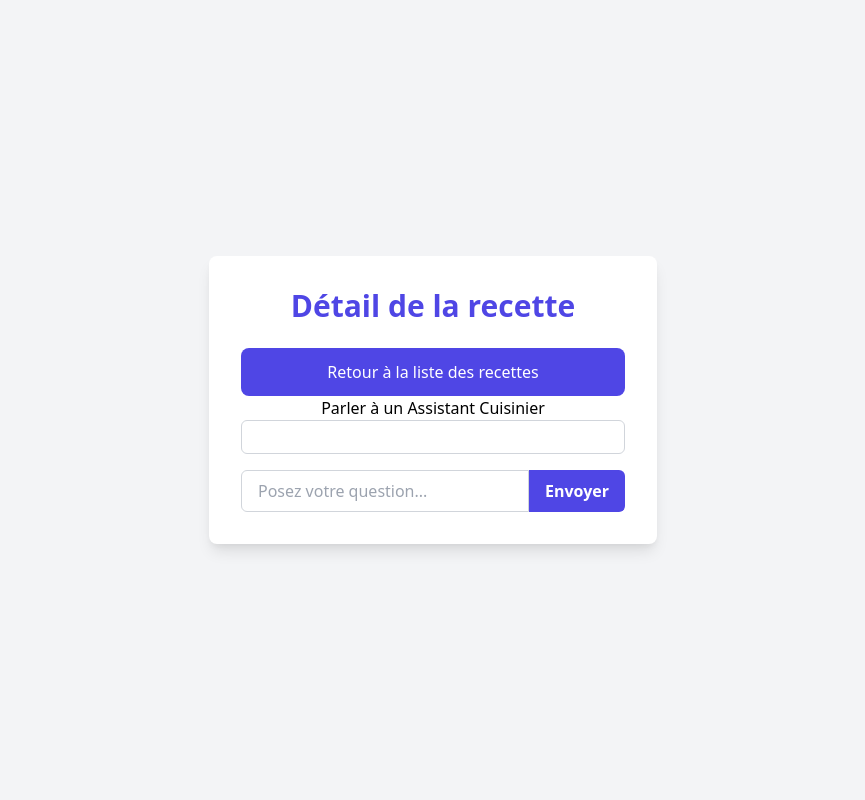
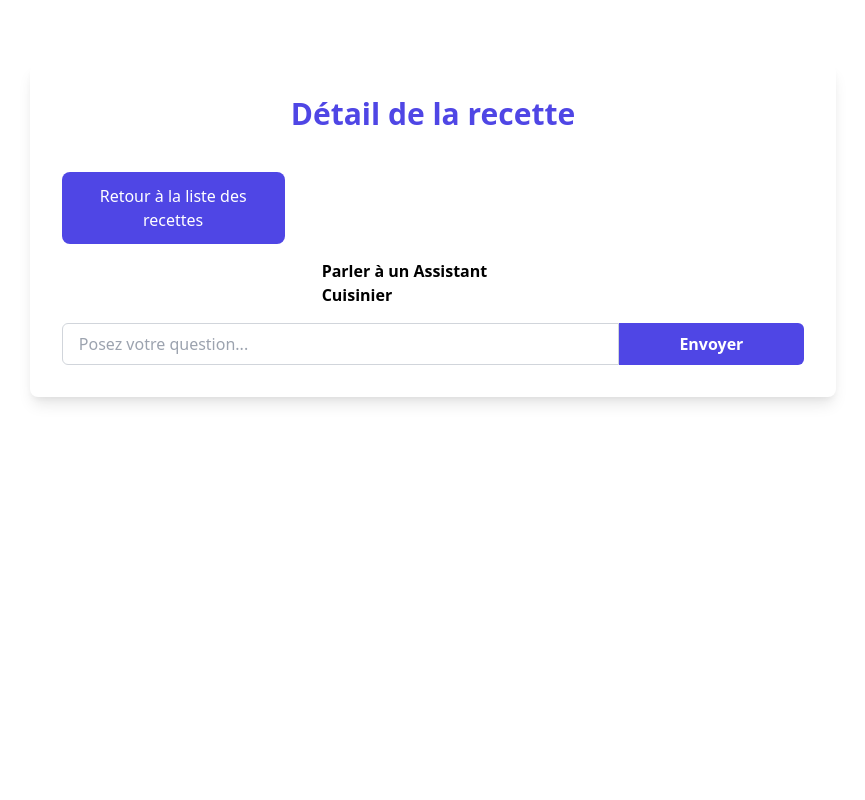
Before and after one commit to Ricardogn224/CuisineConnect, a Flask app: template templates/recette_detail.html in a window 1280 px wide. Shown: the whole page, without its empty margins (207-1072 px from the left). Run offline with Flask 2, Linux system fonts and the light colour scheme; the template is opened without the code that fills it, so the values that code supplies are empty.

Commit message:
style css elements

```diff
--- a/app.py
+++ b/app.py
@@ -1,4 +1,4 @@
-from flask import Flask, request, render_template, redirect, jsonify
+from flask import Flask, request, render_template, redirect, jsonify, url_for
 import openai
 import json
 from dotenv import load_dotenv
@@ -20,7 +20,7 @@ openai.api_key = secret_key
 def get_recipes(number):
     # Afficher la liste des recettes africaines
     recettes = openai.Completion.create(
-        engine="text-davinci-002",
+        engine="gpt-3.5-turbo-instruct",
         prompt="Propose moi {number} recettes de cuisine africaine en utilisant des ingrédients de votre choix. Chaque recette doit être au format JSON avec les clés : titre, type, nombre de personnes, et ingrédients. Les clés doivent être en minuscules. Veuillez fournir une liste contenant {number} dictionnaires représentant les recettes, sans texte supplémentaire avant ou après la liste.",
         max_tokens=2000
     )
@@ -40,7 +40,7 @@ def get_recipes(number):
 def get_recipe_form(type_recette, nombre_personnes, ingredients_disponibles):
     # Générer la recette
     recettes = openai.Completion.create(
-        engine="text-davinci-002",
+        engine="gpt-3.5-turbo-instruct",
         prompt=f"Propose 5 recettes de {type_recette} pour {nombre_personnes} personnes avec les ingrédients suivants : {ingredients_disponibles}, Chaque recette doit être au format JSON avec les clés : titre, type, nombre de personnes, et ingrédients. Les clés doivent être en minuscules. Veuillez fournir une liste contenant 5 dictionnaires représentant les recettes, sans texte supplémentaire avant ou après la liste.",
         max_tokens=2000
     )
@@ -86,7 +86,7 @@ def recettes():
     else:
         # Afficher la liste des recettes africaines
         recettes = openai.Completion.create(
-            engine="text-davinci-002",
+            engine="gpt-3.5-turbo-instruct",
             prompt=f"Propose 5 recettes de cuisine africaines avec les ingrédients de ton choix. Chaque recette doit être au format JSON avec les clés : titre, type, nombres de personnes, ingredients. Les clés doivent être en minuscules. La réponse attendue doit être une liste contenant 10 dictionnaires représentant les recettes, sans texte avant ou après la liste. ",
             max_tokens=2000
         )
@@ -108,8 +108,8 @@ def recette_detail(nom_recete):
     # Obtenir la recette
     # Afficher la liste des recettes africaines
     recette = openai.Completion.create(
-        engine="text-davinci-002",
-        prompt=f"Explique moi comment faire la recette : {nom_recete} peut tu me repondre en francais s'il te plait !, rajoute moi le temps de cuisons entre les Etapes, parle moi en français s'il te plait !  ",
+        engine="gpt-3.5-turbo-instruct",
+        prompt=f"Explique moi comment faire la recette : {nom_recete} peux tu me repondre en francais s'il te plait !, rajoute moi le temps de cuisson entre les Etapes, parle moi en français s'il te plait !  ",
         max_tokens=4000
     )
 
@@ -125,8 +125,8 @@ def ask_chat():
         question = request.form['question']
         # Utilisez l'API GPT-3 pour générer une réponse en fonction de la requête
         response = openai.Completion.create(
-            engine="text-davinci-002",
-            prompt=f"tu es cuisinier qui a 8 ans d’expérience dans la cuisine. Tu es capable de répondre à des questions sur la cuisine. tu vas repondre en français. si la question conserne la cuisine repond sionon explique que tu est cuisinier et que ce n'ai pas dans tes compétences : \n\nQ: {question} ?\nA:",
+            engine="gpt-3.5-turbo-instruct",
+            prompt=f"tu es cuisinier qui a 8 ans d’expérience dans la cuisine. Tu es capable de répondre à des questions sur la cuisine. tu vas repondre en français. si la question conserne la cuisine repond sinon explique que tu es cuisinier et que ce n'est pas dans tes compétences : \n\nQ: {question} ?\nA:",
             max_tokens=2000
         )
         result = response.choices[0].text.strip()
--- /dev/null
+++ b/static/css/index.css
@@ -0,0 +1,32 @@
+.container-detail{
+    margin: 5%;
+
+}
+
+.container-detail .text-container-detail{
+    min-width: 70%;
+}
+
+.back-button-container{
+    display: flex;
+    justify-content: flex-start;
+    margin: 2% 0;
+}
+
+.back-button-container .back-button{
+    width: 30%;
+}
+
+.chatbot-container .title-chatbot{
+    display: flex;
+    justify-content: center;
+}
+
+.chatbot-container .title-chatbot h2{
+    width: 30%;
+    font-weight: bold;
+}
+
+#chat-messages{
+    display: none;
+}
--- a/templates/recette_detail.html
+++ b/templates/recette_detail.html
@@ -3,20 +3,27 @@
 <head>
     <title>Détail de la recette</title>
     <link href="https://cdn.jsdelivr.net/npm/tailwindcss@2.2.19/dist/tailwind.min.css" rel="stylesheet">
+    <link rel="stylesheet" href="{{ url_for('static', filename='css/index.css') }}">
 </head>
 <body >
-    <div class="bg-gray-100 flex items-center justify-center h-screen">
-        <div class="bg-white rounded-lg shadow-lg p-8 w-full max-w-md">
+    <div class="container-detail flex items-center justify-center">
+        <div class="text-container-detail bg-white rounded-lg shadow-lg p-8 w-full max-w-md">
 
             <h1 class="text-3xl font-bold mb-6 text-center text-indigo-600">Détail de la recette</h1>
             <h2 class="text-xl font-bold mb-2 text-indigo-600">{{nom_recete}}</h2>
 
             <p class="text-lg text-gray-700">{{ recette }}</p>
 
-            <a href="/recettes" class="mt-4 block w-full text-center bg-indigo-600 text-white p-3 rounded-lg">Retour à la liste des recettes</a>
+            <div class="back-button-container">
+                <a href="/recettes" class="back-button mt-4 block w-full text-center bg-indigo-600 text-white p-3 rounded-lg">Retour à la liste des recettes</a>
+            </div>
+
 
             <div class="chatbot-container">
-                <h2 class="text-center">Parler à un Assistant Cuisinier</h2>
+                <div class="title-chatbot">
+                    <h2 class="">Parler à un Assistant Cuisinier</h2>
+                </div>
+
                 <div id="chat-messages" class="border border-gray-300 rounded-md p-4 max-h-64 overflow-y-auto"></div>
                 <div id="chat-input-container" class="flex mt-4">
                     <input id="user-input" type="text" placeholder="Posez votre question..." class="w-3/4 py-2 px-4 border border-gray-300 rounded-l-md focus:outline-none focus:border-indigo-600">
@@ -40,6 +47,8 @@
                 var userMessage = $('#user-input').val();
                 $('#user-input').val('');
 
+                $('#chat-messages').css( "display", "block" );
+
                 $('#chat-messages').append('<div class="user-message bg-gray-200 rounded-md p-2 my-1">' + userMessage + '</div>');
                 $('#chatbot-loader').show();
 
```
Also changed, not shown: templates/recettes.html (+6 -1 lines).
